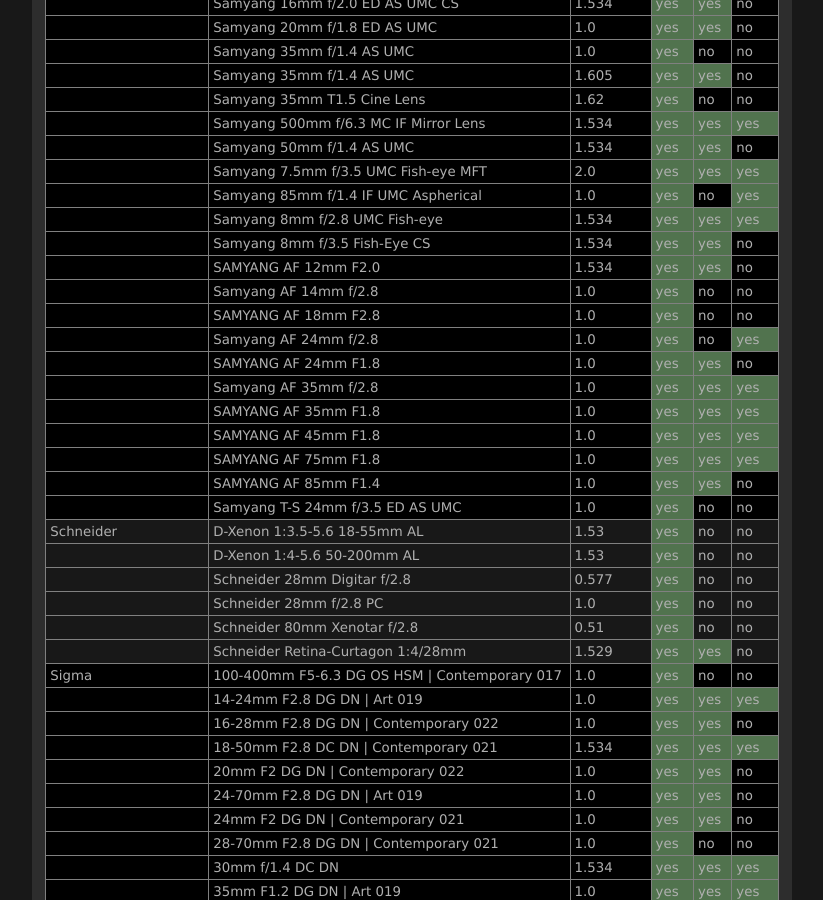
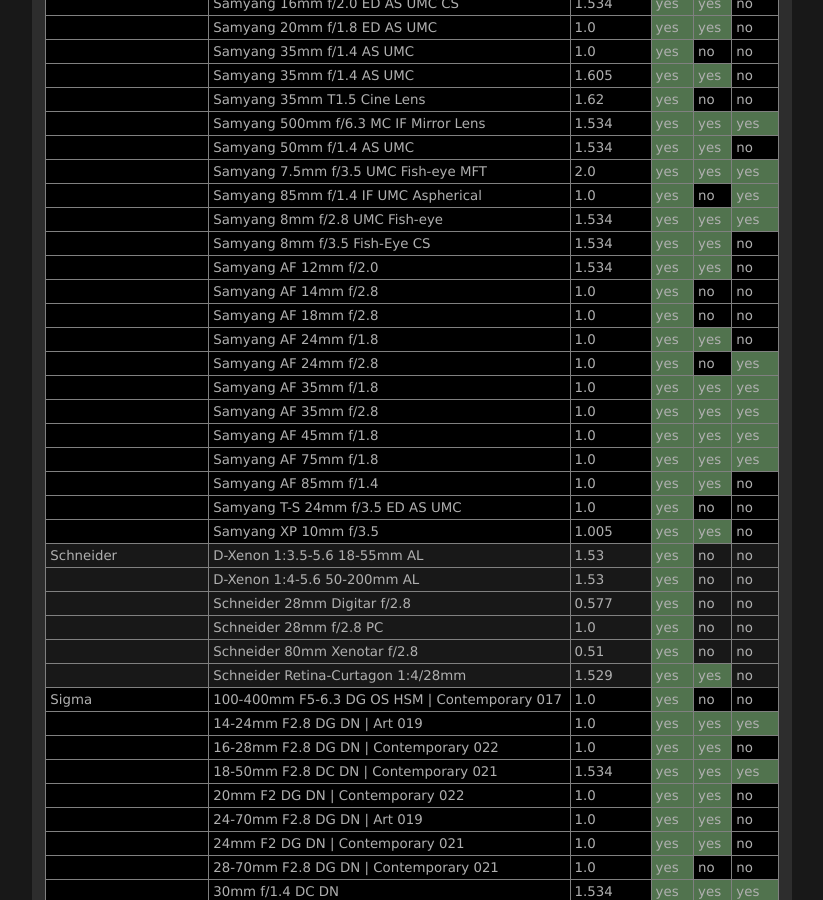
Before and after one commit to lensfun/lensfun.github.io, a Jekyll site: the page built from _posts/lenslist/2999-12-31-Lenslist-master.md, in a window 1280 px wide and 900 px high, scrolled down 21144 px. Shown: the whole window, without its empty margins (284-1107 px from the left). Built offline with Jekyll 4.4.1, drawn with Linux system fonts in a browser that asks for light colours.

Commit message:
Update master lens list from GitHub Actions

```diff
--- a/_posts/lenslist/2999-12-31-Lenslist-master.md
+++ b/_posts/lenslist/2999-12-31-Lenslist-master.md
@@ -873,17 +873,18 @@ This list was generated on 2022-11-03 from current Lensfun sources. Your Lensfun
 <tr class="lenslist-bg1"><td></td><td>Samyang 85mm f/1.4 IF UMC Aspherical</td><td>1.0</td><td class="lenslist-highlight lenslist-check">yes</td><td class="lenslist-check">no</td><td class="lenslist-highlight lenslist-check">yes</td></tr>
 <tr class="lenslist-bg1"><td></td><td>Samyang 8mm f/2.8 UMC Fish-eye</td><td>1.534</td><td class="lenslist-highlight lenslist-check">yes</td><td class="lenslist-highlight lenslist-check">yes</td><td class="lenslist-highlight lenslist-check">yes</td></tr>
 <tr class="lenslist-bg1"><td></td><td>Samyang 8mm f/3.5 Fish-Eye CS</td><td>1.534</td><td class="lenslist-highlight lenslist-check">yes</td><td class="lenslist-highlight lenslist-check">yes</td><td class="lenslist-check">no</td></tr>
-<tr class="lenslist-bg1"><td></td><td>SAMYANG AF 12mm F2.0</td><td>1.534</td><td class="lenslist-highlight lenslist-check">yes</td><td class="lenslist-highlight lenslist-check">yes</td><td class="lenslist-check">no</td></tr>
+<tr class="lenslist-bg1"><td></td><td>Samyang AF 12mm f/2.0</td><td>1.534</td><td class="lenslist-highlight lenslist-check">yes</td><td class="lenslist-highlight lenslist-check">yes</td><td class="lenslist-check">no</td></tr>
 <tr class="lenslist-bg1"><td></td><td>Samyang AF 14mm f/2.8</td><td>1.0</td><td class="lenslist-highlight lenslist-check">yes</td><td class="lenslist-check">no</td><td class="lenslist-check">no</td></tr>
-<tr class="lenslist-bg1"><td></td><td>SAMYANG AF 18mm F2.8</td><td>1.0</td><td class="lenslist-highlight lenslist-check">yes</td><td class="lenslist-check">no</td><td class="lenslist-check">no</td></tr>
+<tr class="lenslist-bg1"><td></td><td>Samyang AF 18mm f/2.8</td><td>1.0</td><td class="lenslist-highlight lenslist-check">yes</td><td class="lenslist-check">no</td><td class="lenslist-check">no</td></tr>
+<tr class="lenslist-bg1"><td></td><td>Samyang AF 24mm f/1.8</td><td>1.0</td><td class="lenslist-highlight lenslist-check">yes</td><td class="lenslist-highlight lenslist-check">yes</td><td class="lenslist-check">no</td></tr>
 <tr class="lenslist-bg1"><td></td><td>Samyang AF 24mm f/2.8</td><td>1.0</td><td class="lenslist-highlight lenslist-check">yes</td><td class="lenslist-check">no</td><td class="lenslist-highlight lenslist-check">yes</td></tr>
-<tr class="lenslist-bg1"><td></td><td>SAMYANG AF 24mm F1.8</td><td>1.0</td><td class="lenslist-highlight lenslist-check">yes</td><td class="lenslist-highlight lenslist-check">yes</td><td class="lenslist-check">no</td></tr>
+<tr class="lenslist-bg1"><td></td><td>Samyang AF 35mm f/1.8</td><td>1.0</td><td class="lenslist-highlight lenslist-check">yes</td><td class="lenslist-highlight lenslist-check">yes</td><td class="lenslist-highlight lenslist-check">yes</td></tr>
 <tr class="lenslist-bg1"><td></td><td>Samyang AF 35mm f/2.8</td><td>1.0</td><td class="lenslist-highlight lenslist-check">yes</td><td class="lenslist-highlight lenslist-check">yes</td><td class="lenslist-highlight lenslist-check">yes</td></tr>
-<tr class="lenslist-bg1"><td></td><td>SAMYANG AF 35mm F1.8</td><td>1.0</td><td class="lenslist-highlight lenslist-check">yes</td><td class="lenslist-highlight lenslist-check">yes</td><td class="lenslist-highlight lenslist-check">yes</td></tr>
-<tr class="lenslist-bg1"><td></td><td>SAMYANG AF 45mm F1.8</td><td>1.0</td><td class="lenslist-highlight lenslist-check">yes</td><td class="lenslist-highlight lenslist-check">yes</td><td class="lenslist-highlight lenslist-check">yes</td></tr>
-<tr class="lenslist-bg1"><td></td><td>SAMYANG AF 75mm F1.8</td><td>1.0</td><td class="lenslist-highlight lenslist-check">yes</td><td class="lenslist-highlight lenslist-check">yes</td><td class="lenslist-highlight lenslist-check">yes</td></tr>
-<tr class="lenslist-bg1"><td></td><td>SAMYANG AF 85mm F1.4</td><td>1.0</td><td class="lenslist-highlight lenslist-check">yes</td><td class="lenslist-highlight lenslist-check">yes</td><td class="lenslist-check">no</td></tr>
+<tr class="lenslist-bg1"><td></td><td>Samyang AF 45mm f/1.8</td><td>1.0</td><td class="lenslist-highlight lenslist-check">yes</td><td class="lenslist-highlight lenslist-check">yes</td><td class="lenslist-highlight lenslist-check">yes</td></tr>
+<tr class="lenslist-bg1"><td></td><td>Samyang AF 75mm f/1.8</td><td>1.0</td><td class="lenslist-highlight lenslist-check">yes</td><td class="lenslist-highlight lenslist-check">yes</td><td class="lenslist-highlight lenslist-check">yes</td></tr>
+<tr class="lenslist-bg1"><td></td><td>Samyang AF 85mm f/1.4</td><td>1.0</td><td class="lenslist-highlight lenslist-check">yes</td><td class="lenslist-highlight lenslist-check">yes</td><td class="lenslist-check">no</td></tr>
 <tr class="lenslist-bg1"><td></td><td>Samyang T-S 24mm f/3.5 ED AS UMC</td><td>1.0</td><td class="lenslist-highlight lenslist-check">yes</td><td class="lenslist-check">no</td><td class="lenslist-check">no</td></tr>
+<tr class="lenslist-bg1"><td></td><td>Samyang XP 10mm f/3.5</td><td>1.005</td><td class="lenslist-highlight lenslist-check">yes</td><td class="lenslist-highlight lenslist-check">yes</td><td class="lenslist-check">no</td></tr>
 <tr class="lenslist-bg2"><td>Schneider</td><td>D-Xenon 1:3.5-5.6 18-55mm AL</td><td>1.53</td><td class="lenslist-highlight lenslist-check">yes</td><td class="lenslist-check">no</td><td class="lenslist-check">no</td></tr>
 <tr class="lenslist-bg2"><td></td><td>D-Xenon 1:4-5.6 50-200mm AL</td><td>1.53</td><td class="lenslist-highlight lenslist-check">yes</td><td class="lenslist-check">no</td><td class="lenslist-check">no</td></tr>
 <tr class="lenslist-bg2"><td></td><td>Schneider 28mm Digitar f/2.8</td><td>0.577</td><td class="lenslist-highlight lenslist-check">yes</td><td class="lenslist-check">no</td><td class="lenslist-check">no</td></tr>
```
